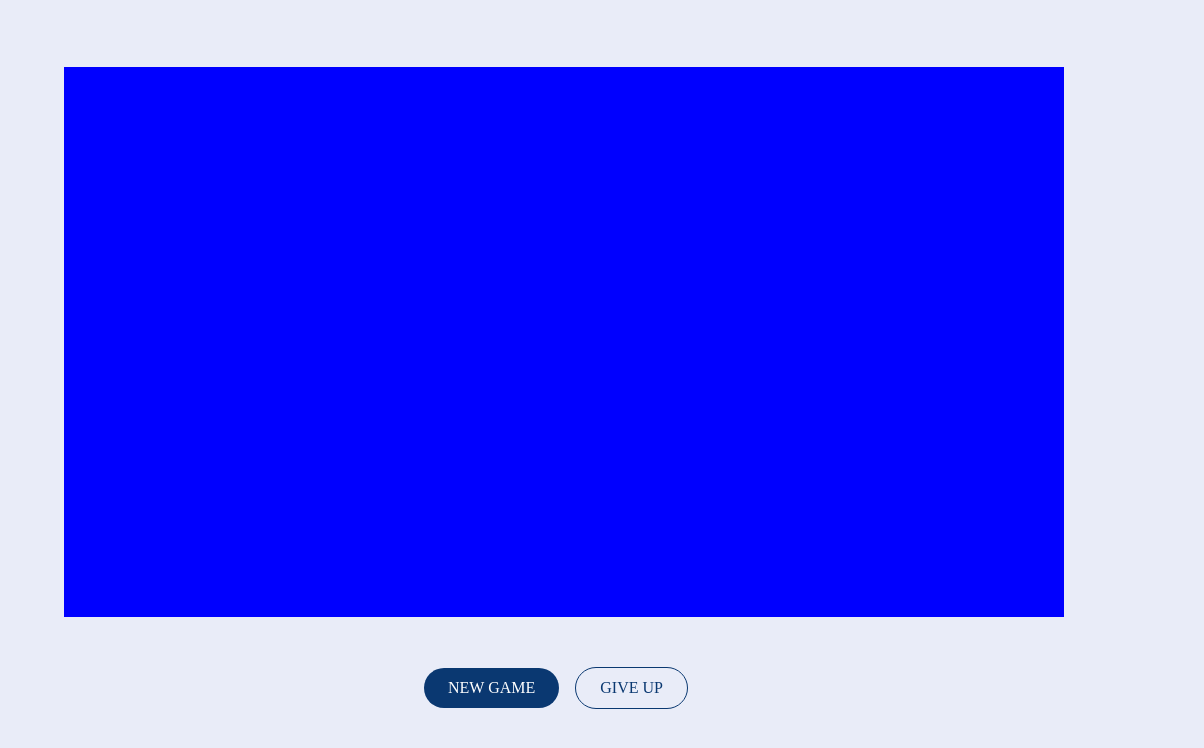
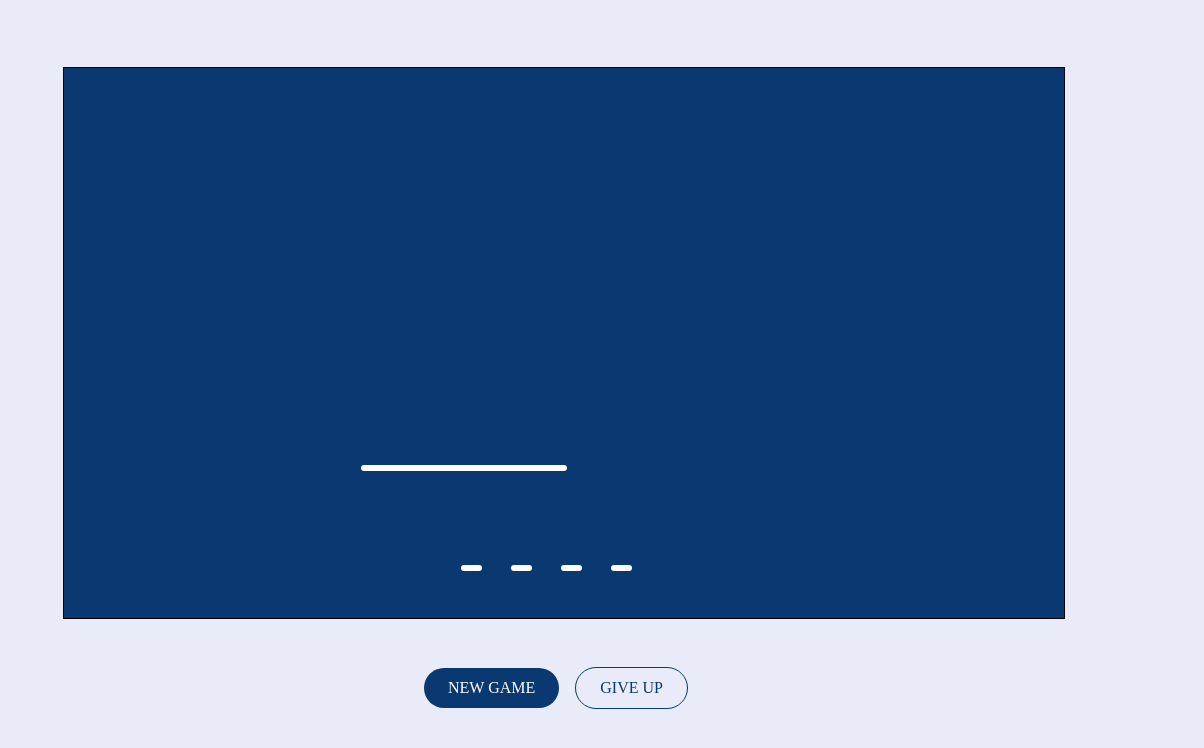
Before and after one commit to almeidaleandro28/Challenge-Oracle-ONE--2, a website: page index.html in a window 1280 px wide. Both pictures are taken after a click on the link "START GAME". Shown: the full height of the page, 76-1280 px from the left. Drawn offline with Linux system fonts and the light colour scheme.

Commit message:
add position lines canvas

```diff
--- a/js/app.js
+++ b/js/app.js
@@ -4,7 +4,6 @@ let secretWord = "";
 
 const canvas = document.querySelector(".canvas");
 const board = canvas.getContext("2d");
-
 
 const btnStart = document.querySelector(".btn-start");
 const btnAdd = document.querySelector(".btn-add");
@@ -25,18 +24,20 @@ const btnSave = document.querySelector(".btn-save");
 const findSecretWord = () => {
   const word = words[ Math.floor( Math.random() * words.length ) ];
   secretWord = word;
-  console.log( secretWord)
 }
 
 
 
 
 // ---- events buttons ------------------
+
 btnStart.addEventListener( "click", function() {
  btns.style.display = "none";
  game.style.display = "block";
  game.classList.toggle("d-flex");
  findSecretWord();
+ writeCanvas();
+ writeLines();
 });
 
 
--- a/js/canvas.js
+++ b/js/canvas.js
@@ -0,0 +1,34 @@
+const writeCanvas = () => {
+  board.lineWidth = 8;
+  board.lineCap = "round"
+  board.LineJoin = "round";
+  board.fillStyle = "#0A3871"
+  board.strokeStyle = "#0A3871"
+
+  board.fillRect( 0, 0, 1000, 550 );
+  board.beginPath();
+  board.moveTo(300, 400 );
+	board.lineTo(500, 400);
+	board.stroke();
+	// board.closePath();
+}
+
+
+const writeLines = () => {
+  board.lineWidth = 6;
+	board.lineCap = "round"
+	board.LineJoin = "round";
+	board.fillStyle = "white";
+	board.strokeStyle = "white";
+
+  const widthLine = 200 / secretWord.length;
+  console.log( widthLine)
+
+  for ( let i = 0; i < secretWord.length; i++ ) {
+        board.moveTo(400+(widthLine*i), 500)
+				board.lineTo(415+(widthLine*i), 500)
+  }
+
+  board.stroke();
+  // board.closePath();
+}
--- a/scss/style.scss
+++ b/scss/style.scss
@@ -103,7 +103,8 @@ a {
   height: 600px;
   text-align: center;
   .canvas {
-    background-color: #0000ff;
+    background-color: $light-blue-300;
+    border: 1px solid #000000;
   }
 }
 
```
Also changed, not shown: cs/style.css, 1 other file.
